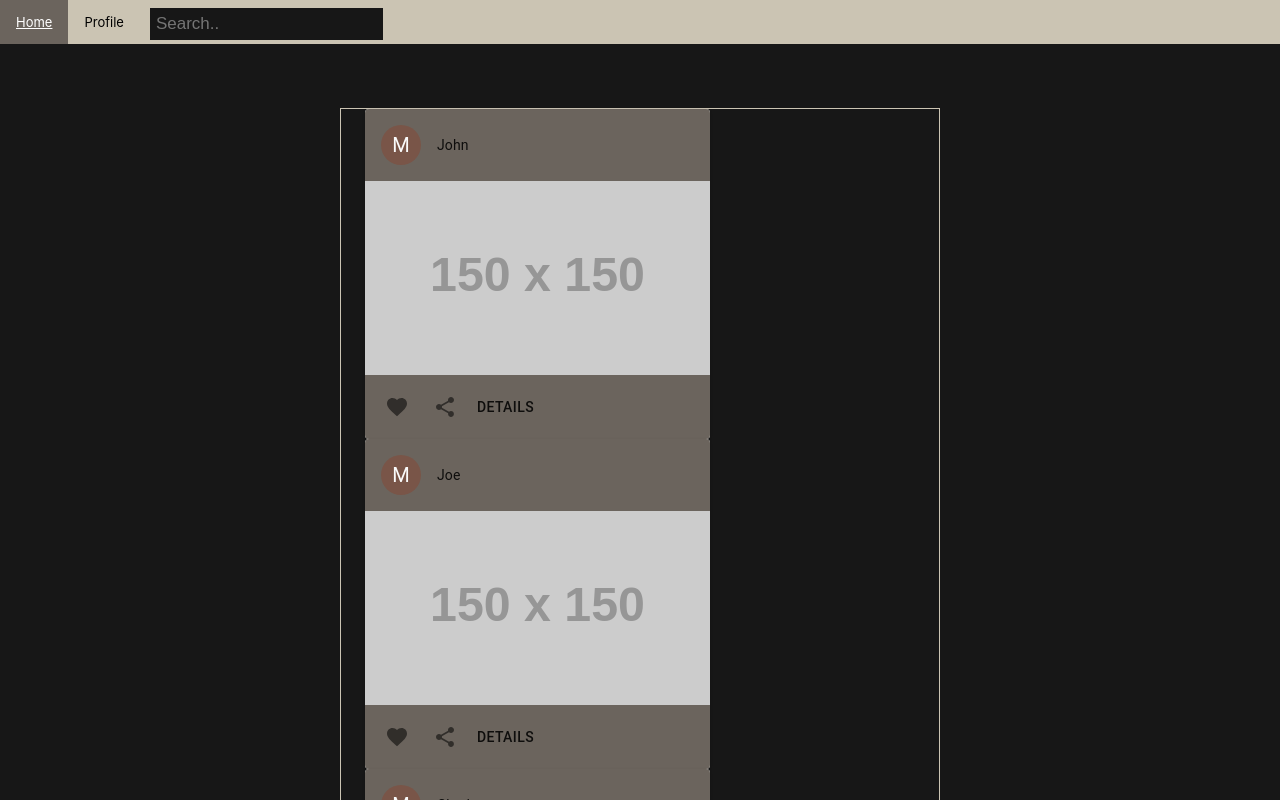
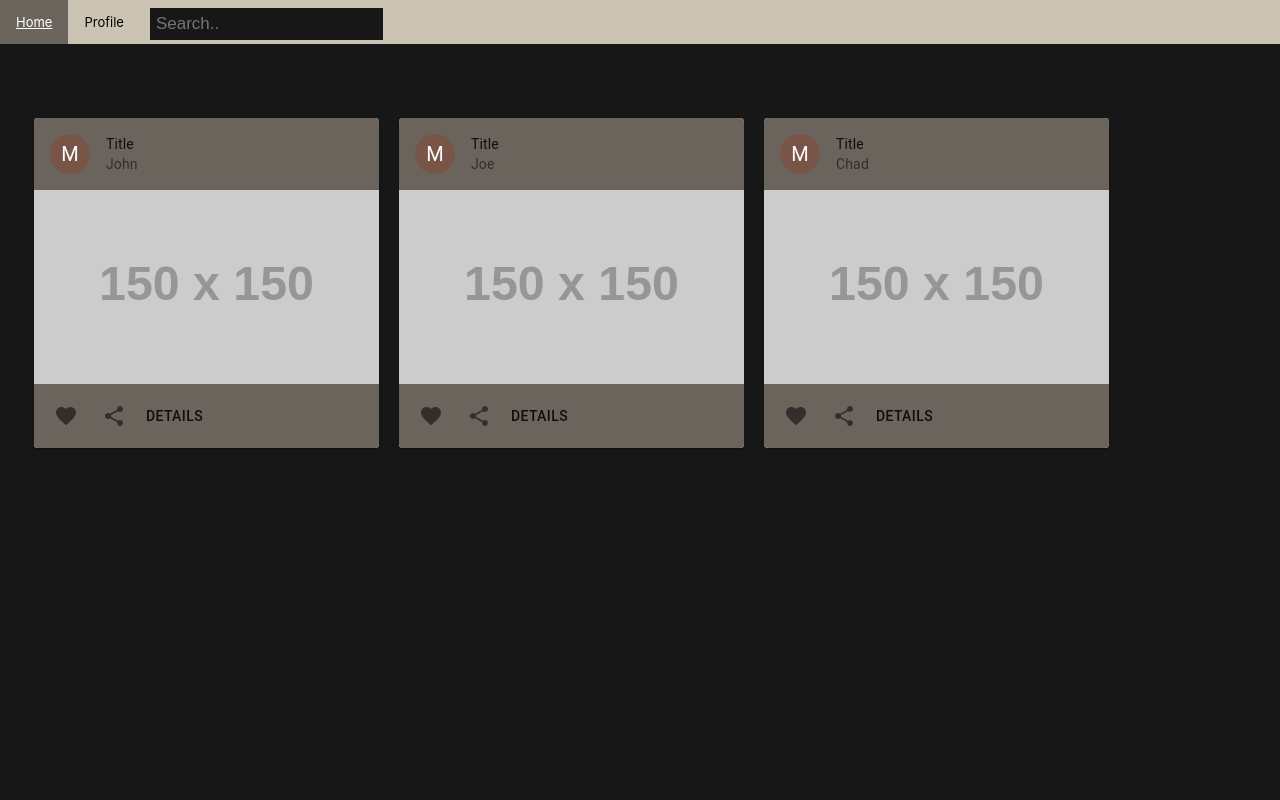
Before and after one commit to tjvig94/dev-sets, a React (Create React App) app in the folder client/: page / in a window 1280 px wide. Shown: the top 800 px of the page. Built offline with nearby package versions, Linux system fonts and the light colour scheme.

Commit message:
fixed card layout

```diff
--- a/client/src/components/homePage/card/card.css
+++ b/client/src/components/homePage/card/card.css
@@ -1,7 +1,14 @@
+.postCard {
+    margin: 10px;
+    width: 345px;
+    float: left;
+}
+
 .MuiCardMedia-img {
     max-width: 450px;
     max-height: 300px;
 }
+
 
 /* .favoriteButton {
 
--- a/client/src/components/homePage/card/card.js
+++ b/client/src/components/homePage/card/card.js
@@ -14,27 +14,13 @@ import ShareIcon from '@material-ui/icons/Share';
 import { Modal, Button } from "@material-ui/core";
 import Fade from '@material-ui/core/Fade';
 import Backdrop from '@material-ui/core/Backdrop';
-// import temp from "./images/temp.jpg"
-import "./card.css"
+import "./card.css";
 
 
 const useStyles = makeStyles((theme) => ({
-    root: {
-        maxWidth: 345,
-    },
     media: {
         height: 0,
         paddingTop: '56.25%', // 16:9
-    },
-    expand: {
-        transform: 'rotate(0deg)',
-        marginLeft: 'auto',
-        transition: theme.transitions.create('transform', {
-            duration: theme.transitions.duration.shortest,
-        }),
-    },
-    expandOpen: {
-        transform: 'rotate(180deg)',
     },
     avatar: {
         backgroundColor: brown[500],
@@ -73,7 +59,7 @@ export default function ContentCard(props) {
 
 
     return (
-        <Card className={classes.root}>
+        <Card className={clsx(classes.root, "postCard")} >
             <CardHeader
                 className={classes.style}
                 avatar={
@@ -86,8 +72,8 @@ export default function ContentCard(props) {
                     <IconButton aria-label="settings">
                     </IconButton>
                 }
-                title={props.post.user.name}
-            // subheader=""
+                title="Title"
+                subheader={props.post.user.name}
             />
             <CardMedia
                 className={classes.media}
--- a/client/src/components/homePage/homePage.css
+++ b/client/src/components/homePage/homePage.css
@@ -3,6 +3,6 @@ body {
 }
 
 .homeContent {
-    border: 1px #cbc4b3 solid;
+    /* border: 1px #cbc4b3 solid; */
     margin-top: 5%;
 }
--- a/client/src/components/homePage/homePage.js
+++ b/client/src/components/homePage/homePage.js
@@ -1,6 +1,6 @@
 import React, { useEffect, useState } from "react";
 import "./homePage.css";
-import { Container } from "@material-ui/core";
+import { Container, Row } from "@material-ui/core";
 import ContentCard from "./card/card";
 import Form from "./form/form";
 
@@ -51,12 +51,13 @@ function HomePage() {
 
 
     return (
-        <Container maxWidth="sm" className="homeContent">
+        <Container maxWidth="lg" className="homeContent">
+
             {cardArray.map(post => (
                 <ContentCard post={post} key={post.id} />
             ))}
 
-            <Form />
+
         </Container>
     )
 }
```
